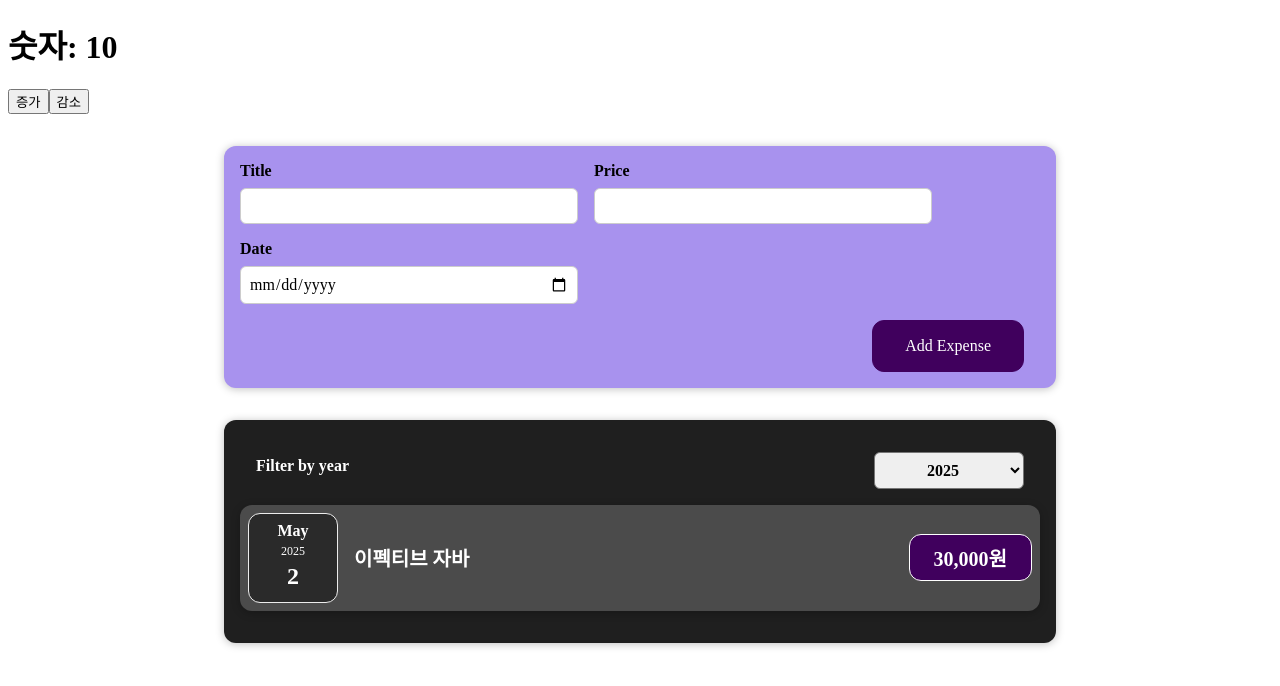
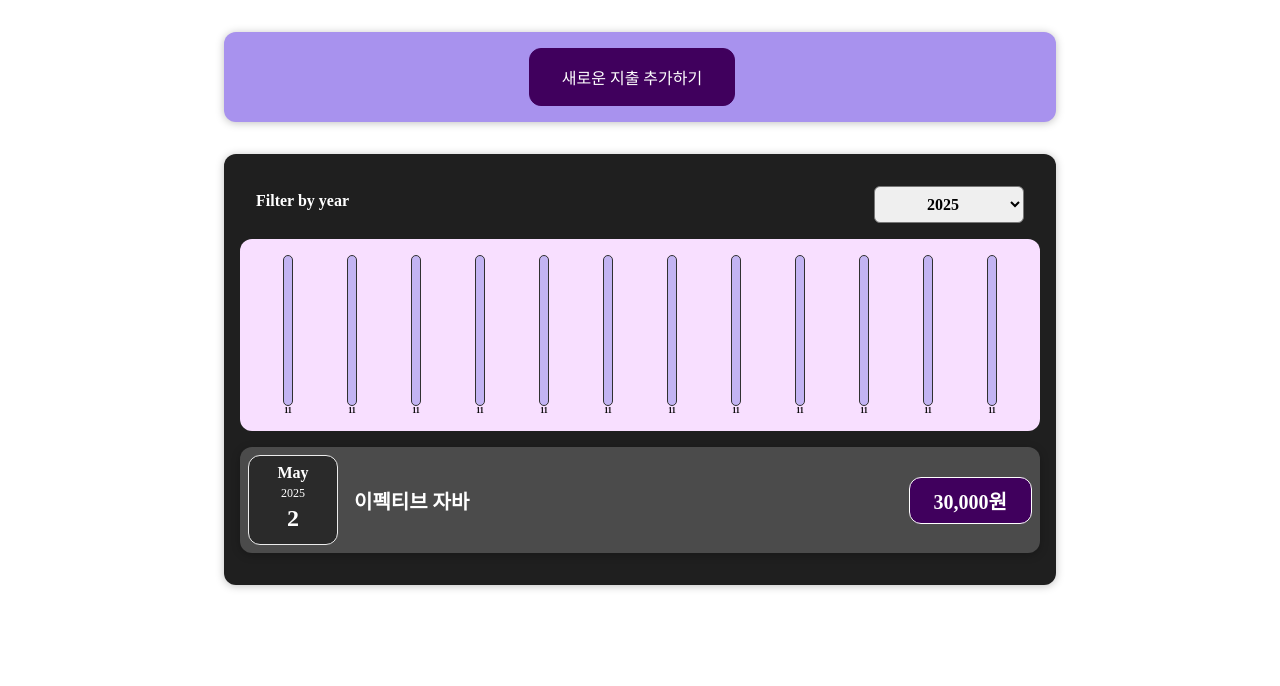
Before and after one commit to Sirosho/react-study202508, a React (Vite) app: page / in a window 1280 px wide. Shown: the top 686 px of the page. Built offline with nearby package versions, Linux system fonts and the light colour scheme.

Commit message:
차트실습

```diff
--- a/src/App.jsx
+++ b/src/App.jsx
@@ -1,4 +1,4 @@
-import React from 'react';
+import React, {useState} from 'react';
 import ExpenseList from './components/expenses/ExpenseList.jsx';
 import NewExpense from "./components/new-expense/NewExpense.jsx";
 import Counter from "./components/Counter.jsx";
@@ -27,22 +27,29 @@ const App = () => {
         },
     ];
 
+    // 지출항목 배열을 상태관리
+    const [expenses, setExpenses] = useState(expenseList);
+
 
 
     // 상향식 데이터 전달을 위해 하위컴포넌트(ExpenseForm)에게 함수 하나를 내려줌
     const onAddExpense = (userInput) => {
-        console.log('상향식 데이터 전달용 함수');
-        console.log('끌어올려진 데이터: ',userInput);
-        expenseList.push(userInput);
-        console.log('expenseList: ',expenseList);
+        // console.log('상향식 데이터 전달용 함수');
+        // console.log('끌어올려진 데이터: ',userInput);
+        // const newArr = [...expenses];
+        // newArr.push(userInput);
+        // setExpenses(newArr);
+        setExpenses(prev => [...prev, userInput]);
+
+
+        // console.log('expenseList: ',expenseList);
     }
 
 
     return (
         <>
-            <Counter/>
             <NewExpense onSave={onAddExpense}/>
-            <ExpenseList expenses={expenseList}/>
+            <ExpenseList expenses={expenses}/>
 
         </>
     );
--- /dev/null
+++ b/src/components/chart/Chart.css
@@ -0,0 +1,9 @@
+.chart {
+    padding: 1rem;
+    border-radius: 12px;
+    background-color: #f8dfff;
+    text-align: center;
+    display: flex;
+    justify-content: space-around;
+    height: 10rem;
+}
--- /dev/null
+++ b/src/components/chart/Chart.jsx
@@ -0,0 +1,24 @@
+import React from 'react';
+import ChartBar from './ChartBar';
+import './Chart.css';
+
+const Chart = () => {
+    return (
+        <div className='chart'>
+            <ChartBar />
+            <ChartBar />
+            <ChartBar />
+            <ChartBar />
+            <ChartBar />
+            <ChartBar />
+            <ChartBar />
+            <ChartBar />
+            <ChartBar />
+            <ChartBar />
+            <ChartBar />
+            <ChartBar />
+        </div>
+    );
+};
+
+export default Chart;
--- /dev/null
+++ b/src/components/chart/ChartBar.css
@@ -0,0 +1,30 @@
+.chart-bar {
+    height: 100%;
+    display: flex;
+    flex-direction: column;
+    align-items: center;
+}
+
+.chart-bar__inner {
+    height: 100%;
+    width: 100%;
+    border: 1px solid #313131;
+    border-radius: 12px;
+    background-color: #c3b4f3;
+    overflow: hidden;
+    display: flex;
+    flex-direction: column;
+    justify-content: flex-end;
+}
+
+.chart-bar__fill {
+    background-color: #4826b9;
+    width: 100%;
+    transition: all 0.3s ease-out;
+}
+
+.chart-bar__label {
+    font-weight: bold;
+    font-size: 0.5rem;
+    text-align: center;
+}
--- /dev/null
+++ b/src/components/chart/ChartBar.jsx
@@ -0,0 +1,16 @@
+import React from 'react';
+
+import './ChartBar.css';
+
+const ChartBar = () => {
+    return (
+        <div className='chart-bar'>
+            <div className='chart-bar__inner'>
+                <div className='chart-bar__fill'></div>
+            </div>
+            <div className='chart-bar__label'>11</div>
+        </div>
+    );
+};
+
+export default ChartBar;
--- /dev/null
+++ b/src/components/chart/ExpenseChart.jsx
@@ -0,0 +1,23 @@
+import React from 'react';
+import Chart from './Chart';
+
+const ExpenseChart = () => {
+    const chartDataPoints = [
+        { label: 'Jan', value: 0 },
+        { label: 'Feb', value: 0 },
+        { label: 'Mar', value: 0 },
+        { label: 'Apr', value: 0 },
+        { label: 'May', value: 0 },
+        { label: 'Jun', value: 0 },
+        { label: 'Jul', value: 0 },
+        { label: 'Aug', value: 0 },
+        { label: 'Sep', value: 0 },
+        { label: 'Oct', value: 0 },
+        { label: 'Nov', value: 0 },
+        { label: 'Dec', value: 0 },
+    ];
+
+    return <Chart />;
+};
+
+export default ExpenseChart;
--- a/src/components/expenses/ExpenseList.css
+++ b/src/components/expenses/ExpenseList.css
@@ -7,3 +7,10 @@
     border-radius: 12px;
     box-shadow: 0 1px 8px rgba(0, 0, 0, 0.25);
 }
+
+.expenses p {
+    color: #fff;
+    font-size: 1.5em;
+    font-weight: 700;
+    text-align: center;
+}
--- a/src/components/expenses/ExpenseList.jsx
+++ b/src/components/expenses/ExpenseList.jsx
@@ -1,34 +1,51 @@
 import React, {useState} from 'react';
 import './ExpenseList.css';
-import ExpenseItem from "./ExpenseItem.jsx";
-import Card from "../ui/Card.jsx";
-import ExpenseFilter from "./ExpenseFilter.jsx";
+import ExpenseItem from './ExpenseItem.jsx';
+import Card from '../ui/Card.jsx';
+import ExpenseFilter from './ExpenseFilter.jsx';
+import ExpenseChart from "../chart/ExpenseChart.jsx";
 
-
-const ExpenseList = ({expenses: expenseList}) => {
-
-    /*
-    *  ExpenseFilter에서 선택한 연도 값을
-    *   이 컴포넌트 ExpenseList로 끌어올려서 콘솔에 출력해보세요
-    * */
+const ExpenseList = ({ expenses: expenseList }) => {
 
     const [year, setYear] = useState(new Date().getFullYear().toString());
-
+    /*
+        ExpenseFilter에서 선택한 연도 값을
+        이 컴포넌트 ExpenseList로 끌어올려서 콘솔에 출력해보세요
+     */
     const onFilterChange = (filteredYear) => {
-        console.log(`선택된 연도: `, filteredYear);
+        console.log(`선택된 연도: ${filteredYear}`);
         setYear(filteredYear);
     };
 
     // 반복문을 통해 컴포넌트 배열을 리턴하는 함수
-    // const foo = () =>expenseList.map(ex => <ExpenseItem expense={ex} />);
+    // const foo = () => expenseList.map(ex => <ExpenseItem expense={ex} />);
+
+    // 화면에 조건부로 렌더링할 컴포넌트
+    // let content;
+
+    // 해당년도 지출항목들을 필터링
+    const filteredExpenses = expenseList
+        .filter(ex => ex.date.getFullYear().toString() === year);
+
+    // if (filteredExpenses.length > 0) {
+    //   content = filteredExpenses
+    //     .map(ex => <ExpenseItem key={Math.random().toString()} expense={ex} />);
+    // } else {
+    //   content = <p>아직 해당년도의 지출항목이 없습니다.</p>
+    // }
 
 
     return (
         <Card className='expenses'>
-            <ExpenseFilter onChangeFilter={onFilterChange}/>
-            { expenseList
-                .filter(ex => ex.date.getFullYear().toString() === year)
-                .map(ex => <ExpenseItem expense={ex}/>)
+            <ExpenseFilter onChangeFilter={onFilterChange} />
+            <ExpenseChart />
+
+
+            {
+                filteredExpenses.length > 0
+                    ? filteredExpenses
+                        .map(ex => <ExpenseItem key={Math.random().toString()} expense={ex} />)
+                    : <p>아직 해당년도의 지출항목이 없습니다.</p>
             }
         </Card>
     );
--- a/src/components/new-expense/ExpenseForm.css
+++ b/src/components/new-expense/ExpenseForm.css
@@ -24,3 +24,8 @@
 .new-expense__actions {
     text-align: right;
 }
+
+.new-expense .cancel-btn {
+    background-color: red;
+    border : none;
+}
--- a/src/components/new-expense/ExpenseForm.jsx
+++ b/src/components/new-expense/ExpenseForm.jsx
@@ -1,7 +1,7 @@
 import React, {useState} from 'react';
 import './ExpenseForm.css';
 
-const ExpenseForm = ({onAdd}) => {
+const ExpenseForm = ({onAdd,onCancel}) => {
 
     // console.log('렌더링 시작!');
 
@@ -38,8 +38,10 @@ const ExpenseForm = ({onAdd}) => {
 
 
         // 상위컴포넌트(App)이 내려준 onAddExpense라는 함수를 onAdd로 내려받음
-        onAdd(userInput);
-
+        onAdd({
+            ...userInput,
+            date: new Date(userInput.date)
+        });
 
 
         // 입력창 초기화
@@ -64,12 +66,12 @@ const ExpenseForm = ({onAdd}) => {
 
         setUserInput(prevUserInput => ({
             ...prevUserInput,
-                title: e.target.value
+            title: e.target.value
         }));
     };
 
 
-    const priceChangeHandler = e => setUserInput(prev =>({
+    const priceChangeHandler = e => setUserInput(prev => ({
         ...prev,
         price: +e.target.value
     }));
@@ -114,6 +116,7 @@ const ExpenseForm = ({onAdd}) => {
                 </div>
             </div>
             <div className="new-expense__actions">
+                <button type="button" className = "cancel-btn" onClick={onCancel} >Cancel</button>
                 <button type="submit">Add Expense</button>
             </div>
         </form>
--- a/src/components/new-expense/NewExpense.jsx
+++ b/src/components/new-expense/NewExpense.jsx
@@ -1,11 +1,23 @@
-import React from 'react';
+import React, {useState} from 'react';
 import './NewExpense.css';
 import ExpenseForm from './ExpenseForm';
 
 const NewExpense = ({onSave}) => {
+
+
+    // 화면상태를 제어하기위한 논리상태변수
+    const [toggle, setToggle] = useState(false);
+
+
+    const formComponent = <ExpenseForm onAdd={onSave} onCancel={()=>setToggle(false)}/>;
+    const buttonComponent = <button onClick={() => setToggle(true)}>새로운 지출 추가하기</button>;
+
+
     return (
         <div className='new-expense'>
-            <ExpenseForm onAdd={onSave} />
+
+            {toggle ? formComponent : buttonComponent}
+
         </div>
     );
 };
```
